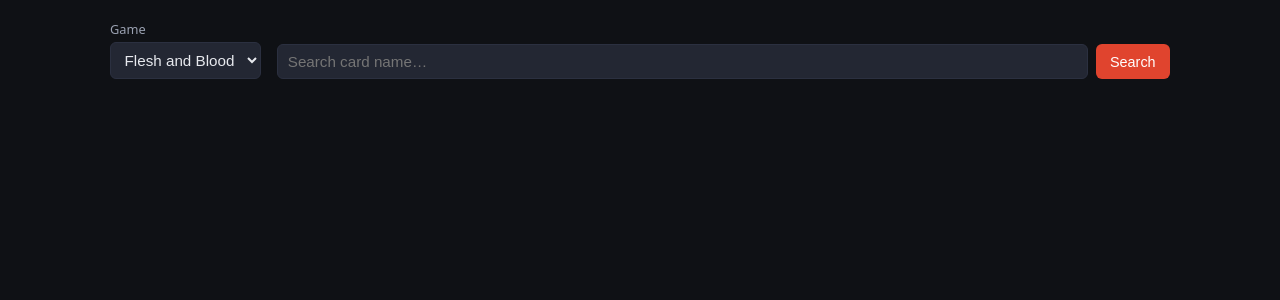
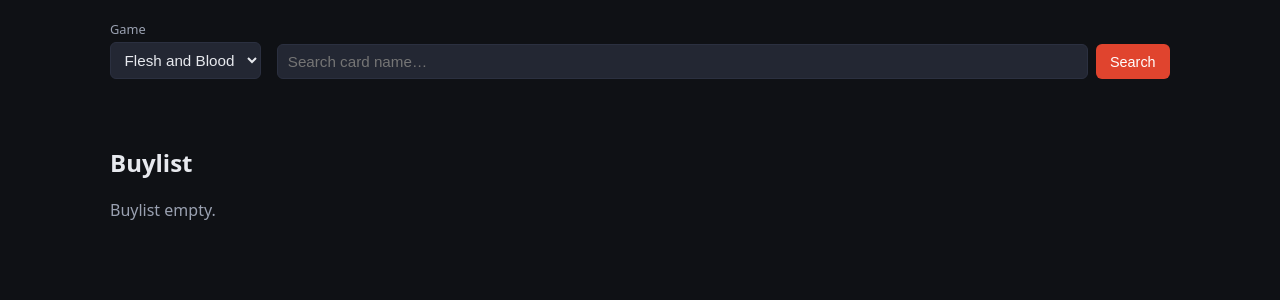
Before and after one commit to CapitanShinChan/TCG-WTB-vibecoded, a FastAPI app: page / in a window 1280 px wide. Shown: the part 49-349 px from the top of the page. Run offline with FastAPI, Linux system fonts and the light colour scheme.

Commit message:
Show buylist on the search page, newest first
- Extract the buylist table into a reusable partial (_buylist_table.html)
  included by both the /buylist page and the search page.
- Index route loads buylist items (created_at DESC) and renders them under
  the search results.
- Add GET /partials/buylist returning just the table fragment.
- Frontend refreshes the inline buylist after add, and intercepts qty/remove
  form submits via a delegated handler (fetch + refresh in place) so the
  search page updates without navigating to /buylist.

Vibecoded with the power of Claude!

```diff
--- a/app/main.py
+++ b/app/main.py
@@ -27,22 +27,38 @@ def _startup() -> None:
     init_db()
 
 
+def _load_buylist(db: Session) -> list[BuylistItem]:
+    """Buylist items, most recently added first."""
+    return list(
+        db.scalars(select(BuylistItem).order_by(BuylistItem.created_at.desc())).all()
+    )
+
+
 # --- pages -----------------------------------------------------------------
 
 @app.get("/", response_class=HTMLResponse)
-def index(request: Request):
+def index(request: Request, db: Session = Depends(get_session)):
     return templates.TemplateResponse(
-        request, "index.html", {"games": registry.all_games()}
+        request,
+        "index.html",
+        {"games": registry.all_games(), "items": _load_buylist(db)},
     )
 
 
 @app.get("/buylist", response_class=HTMLResponse)
 def buylist(request: Request, db: Session = Depends(get_session)):
-    items = db.scalars(
-        select(BuylistItem).order_by(BuylistItem.created_at.desc())
-    ).all()
     return templates.TemplateResponse(
-        request, "buylist.html", {"items": items, "games": registry.all_games()}
+        request,
+        "buylist.html",
+        {"items": _load_buylist(db), "games": registry.all_games()},
+    )
+
+
+@app.get("/partials/buylist", response_class=HTMLResponse)
+def buylist_partial(request: Request, db: Session = Depends(get_session)):
+    """Just the buylist table fragment, for live refresh on the search page."""
+    return templates.TemplateResponse(
+        request, "_buylist_table.html", {"items": _load_buylist(db)}
     )
 
 
--- a/app/static/app.js
+++ b/app/static/app.js
@@ -112,6 +112,7 @@ async function addToBuylist(card, p, btn) {
     const r = await fetch("/buylist/add", { method: "POST", body: fd });
     if (!r.ok) throw new Error(r.statusText);
     btn.textContent = "Added ✓";
+    await refreshBuylist();
   } catch (err) {
     btn.textContent = "Error";
     btn.disabled = false;
@@ -125,6 +126,36 @@ modal.addEventListener("click", (e) => {
   if (e.target === modal) modal.classList.add("hidden");
 });
 
+// --- inline buylist (shown under the search) ------------------------------
+
+const buylistContainer = document.querySelector("#buylist-container");
+
+async function refreshBuylist() {
+  if (!buylistContainer) return;
+  try {
+    const r = await fetch("/partials/buylist");
+    if (r.ok) buylistContainer.innerHTML = await r.text();
+  } catch (_) {
+    /* leave the current markup in place on failure */
+  }
+}
+
+// Delegate qty/remove form submits to fetch + refresh, so they update in
+// place instead of navigating to /buylist. The listener lives on the
+// container, so it keeps working after innerHTML is replaced.
+if (buylistContainer) {
+  buylistContainer.addEventListener("submit", async (e) => {
+    const formEl = e.target;
+    if (!(formEl instanceof HTMLFormElement)) return;
+    e.preventDefault();
+    try {
+      await fetch(formEl.action, { method: "POST", body: new FormData(formEl) });
+    } finally {
+      await refreshBuylist();
+    }
+  });
+}
+
 function escapeHtml(s) {
   return String(s || "").replace(/[&<>"']/g, (c) => ({
     "&": "&amp;", "<": "&lt;", ">": "&gt;", '"': "&quot;", "'": "&#39;",
--- /dev/null
+++ b/app/templates/_buylist_table.html
@@ -0,0 +1,58 @@
+{# Reusable buylist table. Expects: items (list). Optional: empty_text (str). #}
+{% if not items %}
+  <p class="status">{{ empty_text | default("Buylist empty.") }}</p>
+{% else %}
+<table class="buylist">
+  <thead>
+    <tr>
+      <th></th><th>Card</th><th>Printing</th><th>Rarity</th>
+      <th>Qty</th><th>Price</th><th></th>
+    </tr>
+  </thead>
+  <tbody>
+    {% for it in items %}
+    <tr>
+      <td class="thumb">
+        {% if it.image_url %}<img src="{{ it.image_url }}" alt="{{ it.card_name }}">{% endif %}
+      </td>
+      <td>{{ it.card_name }}</td>
+      <td>
+        {{ it.printing_label }}
+        {% if it.tcgplayer_url %}
+          <a class="ext" href="{{ it.tcgplayer_url }}" target="_blank" rel="noopener">TCGplayer ↗</a>
+        {% endif %}
+      </td>
+      <td>{{ it.rarity or "" }}</td>
+      <td class="qty">
+        <div class="qty-controls">
+          <form method="post" action="/buylist/qty">
+            <input type="hidden" name="item_id" value="{{ it.id }}">
+            <input type="hidden" name="delta" value="-1">
+            <button type="submit" class="qbtn">−</button>
+          </form>
+          <span>{{ it.quantity }}</span>
+          <form method="post" action="/buylist/qty">
+            <input type="hidden" name="item_id" value="{{ it.id }}">
+            <input type="hidden" name="delta" value="1">
+            <button type="submit" class="qbtn">+</button>
+          </form>
+        </div>
+      </td>
+      <td class="price">
+        {% if it.price is not none %}
+          {{ "%.2f"|format(it.price) }} {{ it.currency or "" }}
+        {% else %}
+          <span class="placeholder">— price TBD —</span>
+        {% endif %}
+      </td>
+      <td>
+        <form method="post" action="/buylist/remove">
+          <input type="hidden" name="item_id" value="{{ it.id }}">
+          <button type="submit" class="remove">Remove</button>
+        </form>
+      </td>
+    </tr>
+    {% endfor %}
+  </tbody>
+</table>
+{% endif %}
--- a/app/templates/index.html
+++ b/app/templates/index.html
@@ -21,6 +21,13 @@
 
 <section id="results" class="card-grid"></section>
 
+<section id="buylist-section">
+  <h2>Buylist</h2>
+  <div id="buylist-container">
+    {% include "_buylist_table.html" with context %}
+  </div>
+</section>
+
 <!-- printings modal -->
 <div id="modal" class="modal hidden">
   <div class="modal-box">
```
Also changed, not shown: app/templates/buylist.html (+2 -57 lines).
